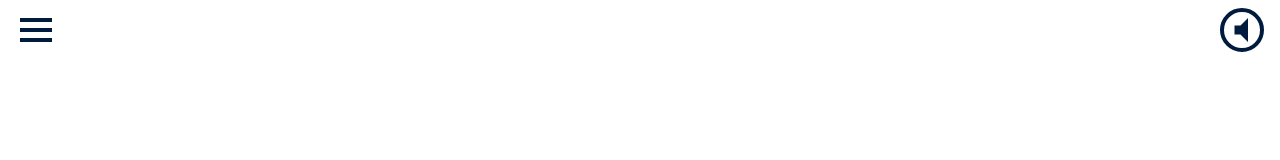
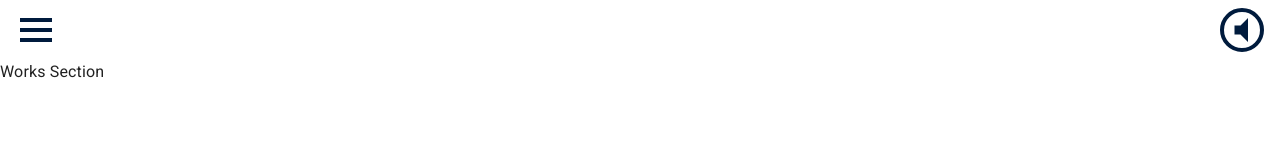
Before and after one commit to JohnFTitor/personal-portfolio, a React (Create React App) app: page /works in a window 1280 px wide. Before the commit this address had no page. Shown: the top 160 px of the page. Built offline with nearby package versions, Linux system fonts and the light colour scheme.

Commit message:
Set up works section

```diff
--- a/src/components/App.js
+++ b/src/components/App.js
@@ -2,6 +2,7 @@ import '../App.css';
 import { BrowserRouter, Routes, Route } from 'react-router-dom';
 import Header from './Header';
 import HomePage from './Home';
+import WorksPage from './Works';
 
 const App = () => (
   <BrowserRouter>
@@ -9,6 +10,7 @@ const App = () => (
       <Header />
       <Routes>
         <Route path="/" element={<HomePage />} />
+        <Route path="/works" element={<WorksPage />} />
       </Routes>
     </div>
   </BrowserRouter>
--- /dev/null
+++ b/src/components/Projects.js
@@ -0,0 +1,7 @@
+import React from 'react';
+
+const Projects = () => (
+  <h1> Works Section </h1>
+);
+
+export default Projects;
--- a/src/components/Home.js
+++ b/src/components/Works.js
@@ -1,22 +1,22 @@
 import React, { useState, useEffect } from 'react';
+import animation from '../assets/gifs/coding.gif';
 import Loading from './Loading';
-import animation from '../assets/gifs/okabeandkurisu.gif';
-import Presentation from './Presentation';
+import Projects from './Projects';
 
-const HomePage = () => {
+const WorksPage = () => {
   const [loaded, setLoaded] = useState(false);
 
   useEffect(() => {
     setTimeout(() => {
       setLoaded(true);
-    }, 2000);
+    }, 1000);
   }, [loaded]);
 
   return (
     <main>
-      { loaded ? <Presentation /> : <Loading animation={animation} />}
+      { loaded ? <Projects /> : <Loading animation={animation} />}
     </main>
   );
 };
 
-export default HomePage;
+export default WorksPage;
```
